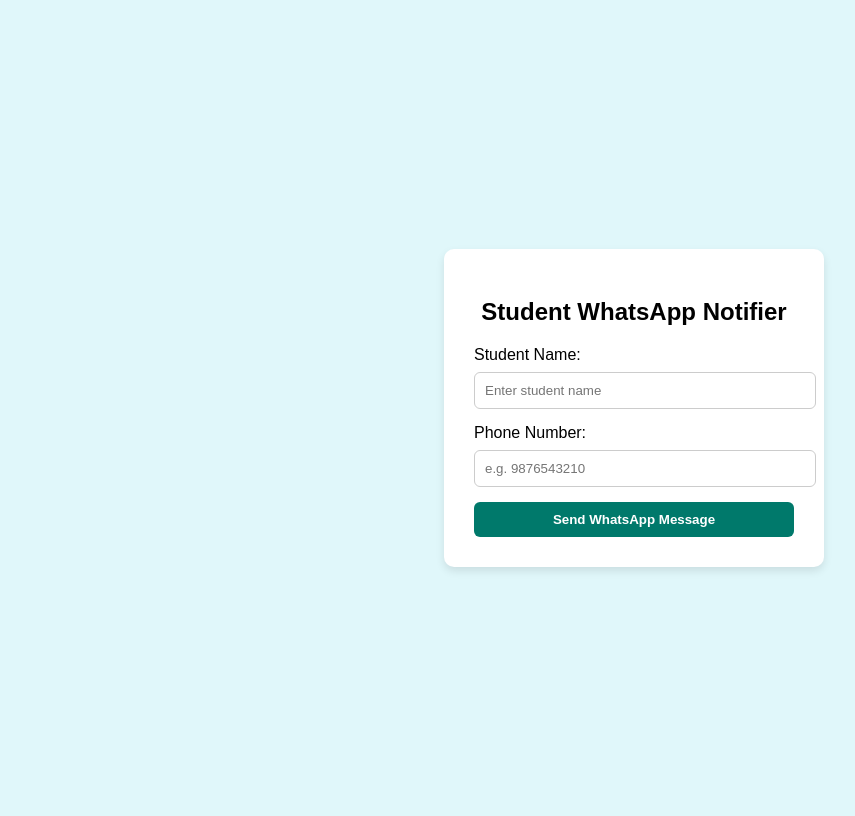
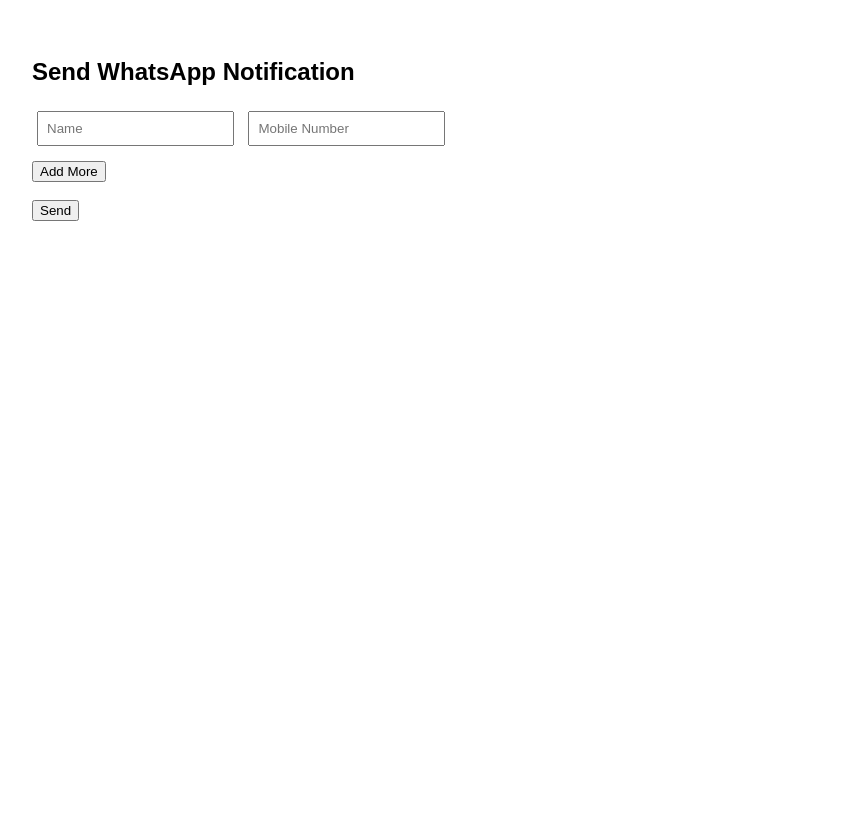
Before and after one commit to Rakhisinghos/whatsapp_notify-app, a Flask app: page / in a window 1280 px wide. Shown: the whole page, without its empty margins (6-861 px from the left). After the commit the page ends 221 px from the top, so only its background shows below. Run offline with Flask 3, Linux system fonts and the light colour scheme.

Commit message:
Update index.html

```diff
--- a/templates/index.html
+++ b/templates/index.html
@@ -1,21 +1,36 @@
 <!DOCTYPE html>
 <html>
 <head>
-    <title>Send WhatsApp Message</title>
-    <link rel="stylesheet" href="{{ url_for('static', filename='style.css') }}">
+  <title>Send Scholarship Message</title>
+  <style>
+    body { font-family: Arial; padding: 30px; }
+    input { margin: 5px; padding: 8px; }
+    .entry { margin-bottom: 10px; }
+  </style>
+  <script>
+    function addFields() {
+      const container = document.getElementById("entries");
+      const div = document.createElement("div");
+      div.className = "entry";
+      div.innerHTML = `
+        <input type="text" name="name" placeholder="Name" required>
+        <input type="text" name="phone" placeholder="Mobile Number" required>
+      `;
+      container.appendChild(div);
+    }
+  </script>
 </head>
 <body>
-    <div class="container">
-        <h2>Student WhatsApp Notifier</h2>
-        <form method="POST">
-            <label>Student Name:</label>
-            <input type="text" name="name" required placeholder="Enter student name">
-
-            <label>Phone Number:</label>
-            <input type="tel" name="phone" required placeholder="e.g. 9876543210">
-
-            <button type="submit">Send WhatsApp Message</button>
-        </form>
+  <h2>Send WhatsApp Notification</h2>
+  <form method="POST">
+    <div id="entries">
+      <div class="entry">
+        <input type="text" name="name" placeholder="Name" required>
+        <input type="text" name="phone" placeholder="Mobile Number" required>
+      </div>
     </div>
+    <button type="button" onclick="addFields()">Add More</button><br><br>
+    <button type="submit">Send</button>
+  </form>
 </body>
 </html>
```
